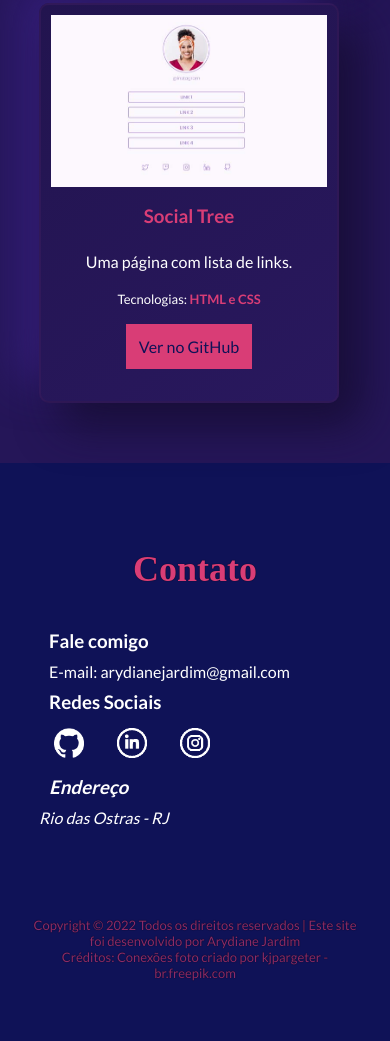
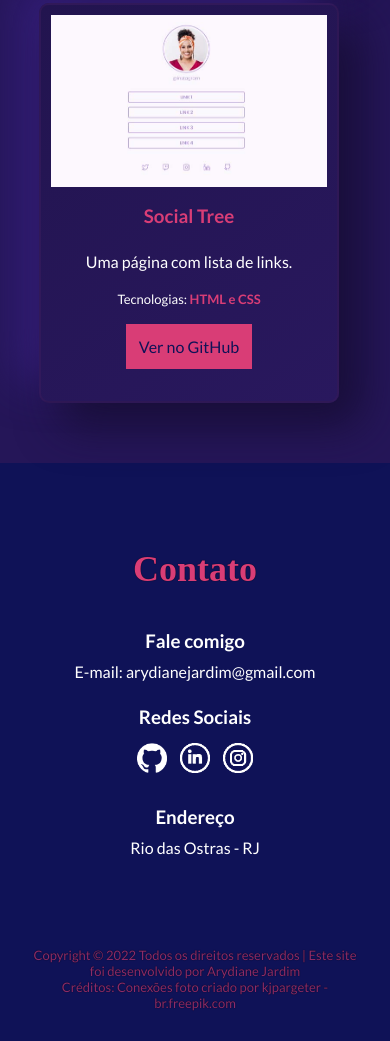
Before and after one commit to Arydiane/portfolio, a plain HTML site: page index.html in a window 390 px wide. Shown: the part 7656-8697 px from the top of the page. Before the commit the page ends 8667 px from the top, so only its background shows below. Drawn offline with Linux system fonts and the light colour scheme; a web font is replaced by a local one.

Commit message:
atualiza estilização do footer

```diff
--- a/css/styles.css
+++ b/css/styles.css
@@ -253,6 +253,10 @@ h2 {
     justify-content: space-evenly;
 }
 
+#container-contact address {
+    font-style: normal;
+}
+
 #contact-text {
     flex: 1 1 40%;
 }
@@ -273,7 +277,7 @@ address {
 
 #contact h3,
 #contact a {
-    padding: 1rem;
+    padding: 1rem 0;
 }
 
 .icon {
@@ -359,6 +363,14 @@ footer a:hover {
         justify-content: center;
     }
 
+    #container-contact {
+        text-align: center;
+    }
+
+    #redes-sociais-links {
+        margin: 1.5rem 0;
+    }
+
     #contact-text,
     #redes-sociais-links,
     address {
```
